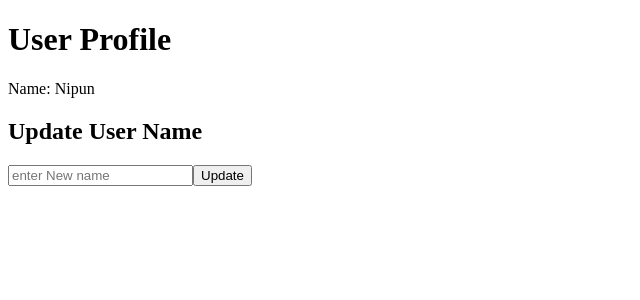
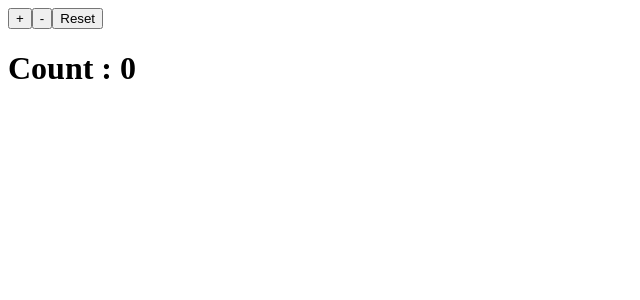
Before and after one commit to nipunrajk/React-learn, a React (Vite) app: page / in a window 1280 px wide. Shown: the top 300 px of the page, without its empty margins (0-640 px from the left). Built offline with nearby package versions, Linux system fonts and the light colour scheme.

Commit message:
UseReducer hook example

```diff
--- a/src/App.jsx
+++ b/src/App.jsx
@@ -1,14 +1,34 @@
 import React from "react";
-import UserProfile from "./component/UserProfile";
-import { UserProvider } from "./UserContext";
-import UpdateUser from "./component/UpdateUser";
+import { useReducer } from "react";
+
+const initialState = { count: 0 };
+const reducer = (state, action) => {
+  switch (action.type) {
+    case "increment":
+      return { ...state, count: state.count + 1 };
+
+    case "decrement":
+      return { ...state, count: state.count - 1 };
+
+    case "reset":
+      return { ...state, count: 0 };
+
+    default:
+      return state;
+  }
+};
 
 function App() {
+  const [state, dispatch] = useReducer(reducer, initialState);
+
   return (
-    <UserProvider>
-      <UserProfile />
-      <UpdateUser />
-    </UserProvider>
+    <div>
+      <button onClick={() => dispatch({ type: "increment" })}>+</button>
+      <button onClick={() => dispatch({ type: "decrement" })}>-</button>
+      <button onClick={() => dispatch({ type: "reset " })}>Reset</button>
+
+      <h1>Count : {state.count}</h1>
+    </div>
   );
 }
 
--- a/src/UserContext.jsx
+++ /dev/null
@@ -1,19 +0,0 @@
-import { createContext, useState } from "react";
-
-const UserContext = createContext();
-
-const UserProvider = ({ children }) => {
-  const [user, setUser] = useState({ name: "Nipun" });
-
-  const updateUser = (newName) => {
-    setUser({ name: newName });
-  };
-
-  return (
-    <UserContext.Provider value={{ user, updateUser }}>
-      {children}
-    </UserContext.Provider>
-  );
-};
-
-export { UserContext, UserProvider };
--- a/src/component/UpdateUser.jsx
+++ /dev/null
@@ -1,33 +0,0 @@
-import React, { useContext, useState } from "react";
-import { UserContext } from "../UserContext";
-
-function UpdateUser() {
-  const { updateUser } = useContext(UserContext);
-  const [newName, setNewName] = useState("");
-
-  const handleSubmit = (e) => {
-    e.preventDefault();
-
-    if (newName.trim()) {
-      updateUser(newName);
-      setNewName(" ");
-    }
-  };
-
-  return (
-    <div>
-      <h2>Update User Name</h2>
-      <form onSubmit={handleSubmit}>
-        <input
-          type='text'
-          value={newName}
-          onChange={(e) => setNewName(e.target.value)}
-          placeholder='enter New name'
-        />
-        <button type='submit'>Update </button>
-      </form>
-    </div>
-  );
-}
-
-export default UpdateUser;
--- a/src/component/UserProfile.jsx
+++ /dev/null
@@ -1,15 +0,0 @@
-import React, { useContext } from "react";
-import { UserContext } from "../UserContext";
-
-function UserProfile() {
-  const { user } = useContext(UserContext);
-
-  return (
-    <div>
-      <h1>User Profile </h1>
-      <p>Name: {user.name}</p>
-    </div>
-  );
-}
-
-export default UserProfile;
```
